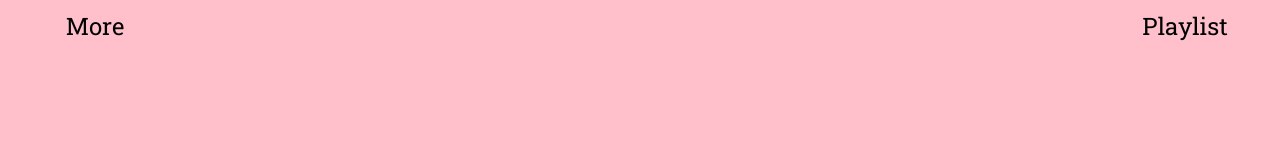
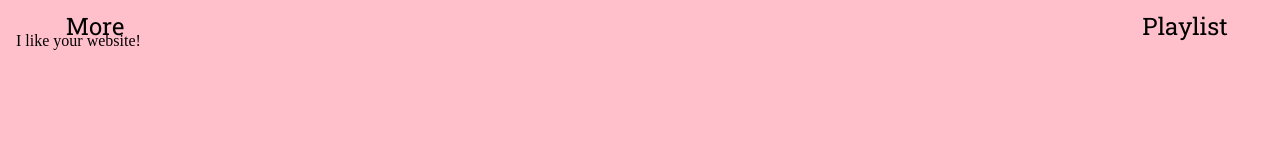
Before and after one commit to Jiangsammi/Inconsistant-Love, a plain HTML site: page index.html in a window 1280 px wide. Shown: the top 160 px of the page. Drawn offline with Linux system fonts and the light colour scheme; a web font is replaced by a local one.

Commit message:
Update index.html

```diff
--- a/index.html
+++ b/index.html
@@ -9,6 +9,7 @@
     <link rel="stylesheet" href="style.css">
 </head>
 <body>
+    <p>I like your website!</p>
     <div class="playlist-tab">
         Playlist
     </div>
```
